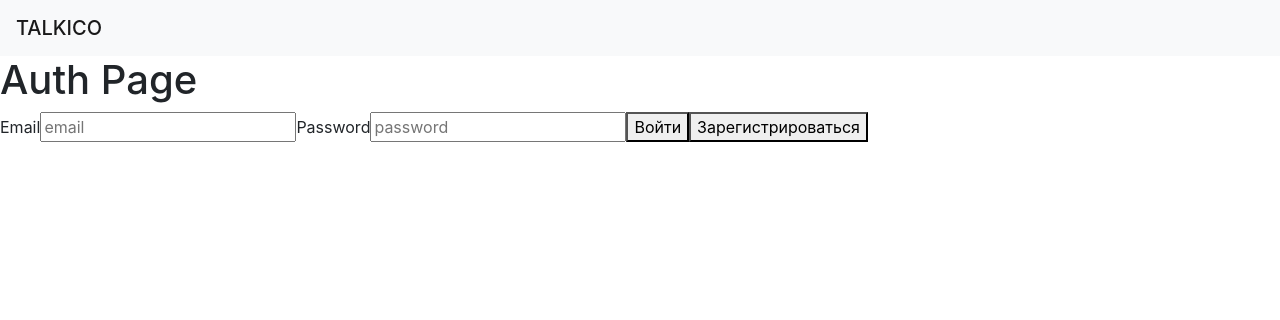
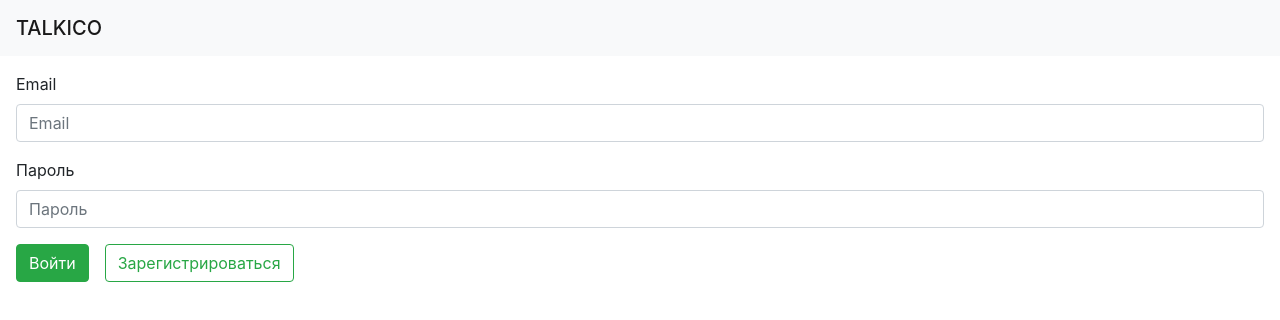
Before and after one commit to Yotchikov/talkico, a React (Create React App) app in the folder client/: page / in a window 1280 px wide. Shown: the top 320 px of the page. Built offline with nearby package versions, Linux system fonts and the light colour scheme.

Commit message:
Beautify login page

```diff
--- a/client/src/pages/Auth.js
+++ b/client/src/pages/Auth.js
@@ -16,7 +16,7 @@
     try {
       e.preventDefault();
       const data = await request('/api/auth/login', 'POST', { ...form });
-      auth.login(data.token, data.userId)
+      auth.login(data.token, data.userId);
     } catch (e) {
       alert(e.message);
     }
@@ -33,36 +33,44 @@
   };
 
   return (
-    <div>
-      <h1>Auth Page</h1>
-      <form>
+    <form className="m-3">
+      <div className="form-group">
         <label for="email">Email</label>
         <input
-          type="text"
-          placeholder="email"
+          type="email"
+          className="form-control"
           name="email"
+          aria-describedby="emailHelp"
+          placeholder="Email"
           onChange={handleInput}
-          disabled={loading}
-          required
         />
-
-        <label for="password">Password</label>
+      </div>
+      <div className="form-group">
+        <label for="password">Пароль</label>
         <input
           type="password"
-          placeholder="password"
+          className="form-control"
           name="password"
+          placeholder="Пароль"
           onChange={handleInput}
-          disabled={loading}
-          required
         />
-
-        <button type="submit" onClick={handleLogin}>
-          Войти
-        </button>
-        <button type="submit" onClick={handleRegister}>
-          Зарегистрироваться
-        </button>
-      </form>
-    </div>
+      </div>
+      <button
+        type="submit"
+        className="btn btn-success mr-3"
+        onClick={handleLogin}
+        disabled={loading}
+      >
+        Войти
+      </button>
+      <button
+        type="submit"
+        className="btn btn-outline-success"
+        onClick={handleRegister}
+        disabled={loading}
+      >
+        Зарегистрироваться
+      </button>
+    </form>
   );
 };
```
Also changed, not shown: 1 other file (tests, documents, lock files or other folders).
